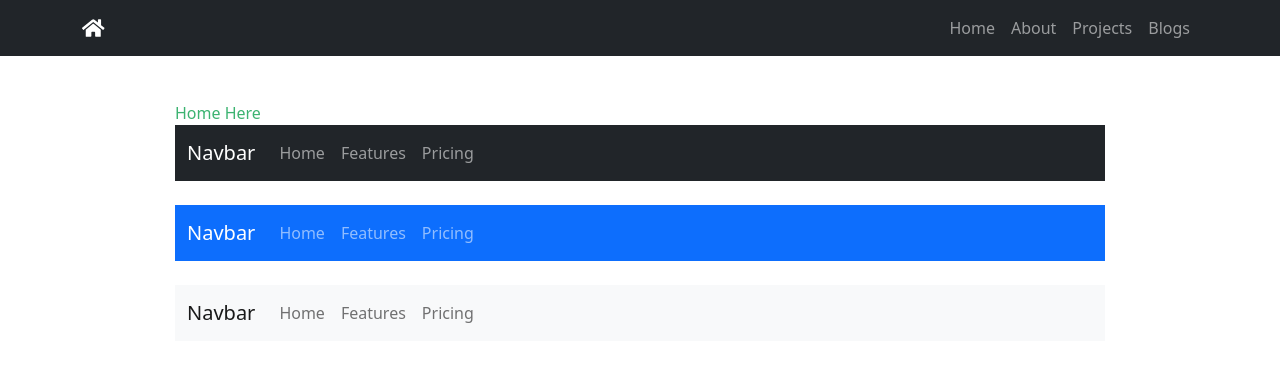
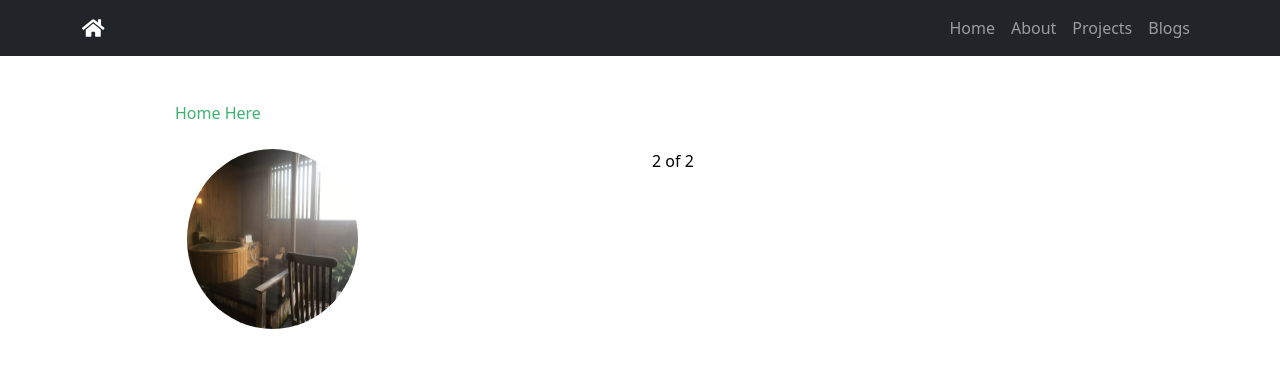
Before and after one commit to HannesCho/main, a React (Create React App) app: page / in a window 1280 px wide. Shown: the top 368 px of the page. Built offline with nearby package versions, Linux system fonts and the light colour scheme.

Commit message:
add navbar and img

```diff
--- a/src/screens/Home.js
+++ b/src/screens/Home.js
@@ -1,5 +1,6 @@
-import { Container, Nav, Navbar } from "react-bootstrap";
+import { Col, Container, Row, Image, Figure } from "react-bootstrap";
 import styled from "styled-components";
+import Fig from "../images/IMG_0009.JPG";
 
 const Title = styled.div`
   color: ${(props) => props.theme.main};
@@ -9,42 +10,15 @@ function Home() {
   return (
     <>
       <Title>Home Here</Title>
-
-      <>
-        <Navbar bg="dark" variant="dark">
-          <Container>
-            <Navbar.Brand href="#home">Navbar</Navbar.Brand>
-            <Nav className="me-auto">
-              <Nav.Link href="#home">Home</Nav.Link>
-              <Nav.Link href="#features">Features</Nav.Link>
-              <Nav.Link href="#pricing">Pricing</Nav.Link>
-            </Nav>
-          </Container>
-        </Navbar>
-        <br />
-        <Navbar bg="primary" variant="dark">
-          <Container>
-            <Navbar.Brand href="#home">Navbar</Navbar.Brand>
-            <Nav className="me-auto">
-              <Nav.Link href="#home">Home</Nav.Link>
-              <Nav.Link href="#features">Features</Nav.Link>
-              <Nav.Link href="#pricing">Pricing</Nav.Link>
-            </Nav>
-          </Container>
-        </Navbar>
-
-        <br />
-        <Navbar bg="light" variant="light">
-          <Container>
-            <Navbar.Brand href="#home">Navbar</Navbar.Brand>
-            <Nav className="me-auto">
-              <Nav.Link href="#home">Home</Nav.Link>
-              <Nav.Link href="#features">Features</Nav.Link>
-              <Nav.Link href="#pricing">Pricing</Nav.Link>
-            </Nav>
-          </Container>
-        </Navbar>
-      </>
+      <br />
+      <Container>
+        <Row>
+          <Col>
+            <Image src={Fig} width={171} height={180} roundedCircle />
+          </Col>
+          <Col>2 of 2</Col>
+        </Row>
+      </Container>
     </>
   );
 }
```
Also changed, not shown: src/images/IMG_0009.JPG (added).
